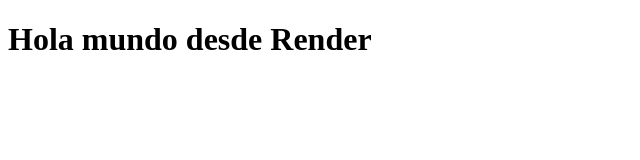
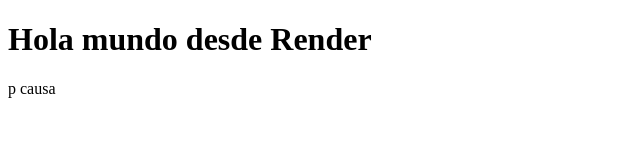
Before and after one commit to samir-sillelh1511/Hola-Render-FP-samir, a plain HTML site: page index.html in a window 1280 px wide. Shown: the full height of the page, 0-640 px from the left. Drawn offline with Linux system fonts and the light colour scheme.

Commit message:
Update index.html

```diff
--- a/index.html
+++ b/index.html
@@ -6,5 +6,6 @@
 </head>
 <body>
 <h1>Hola mundo desde Render</h1>
+  <P>p causa</P>
 </body>
 </html>
```
